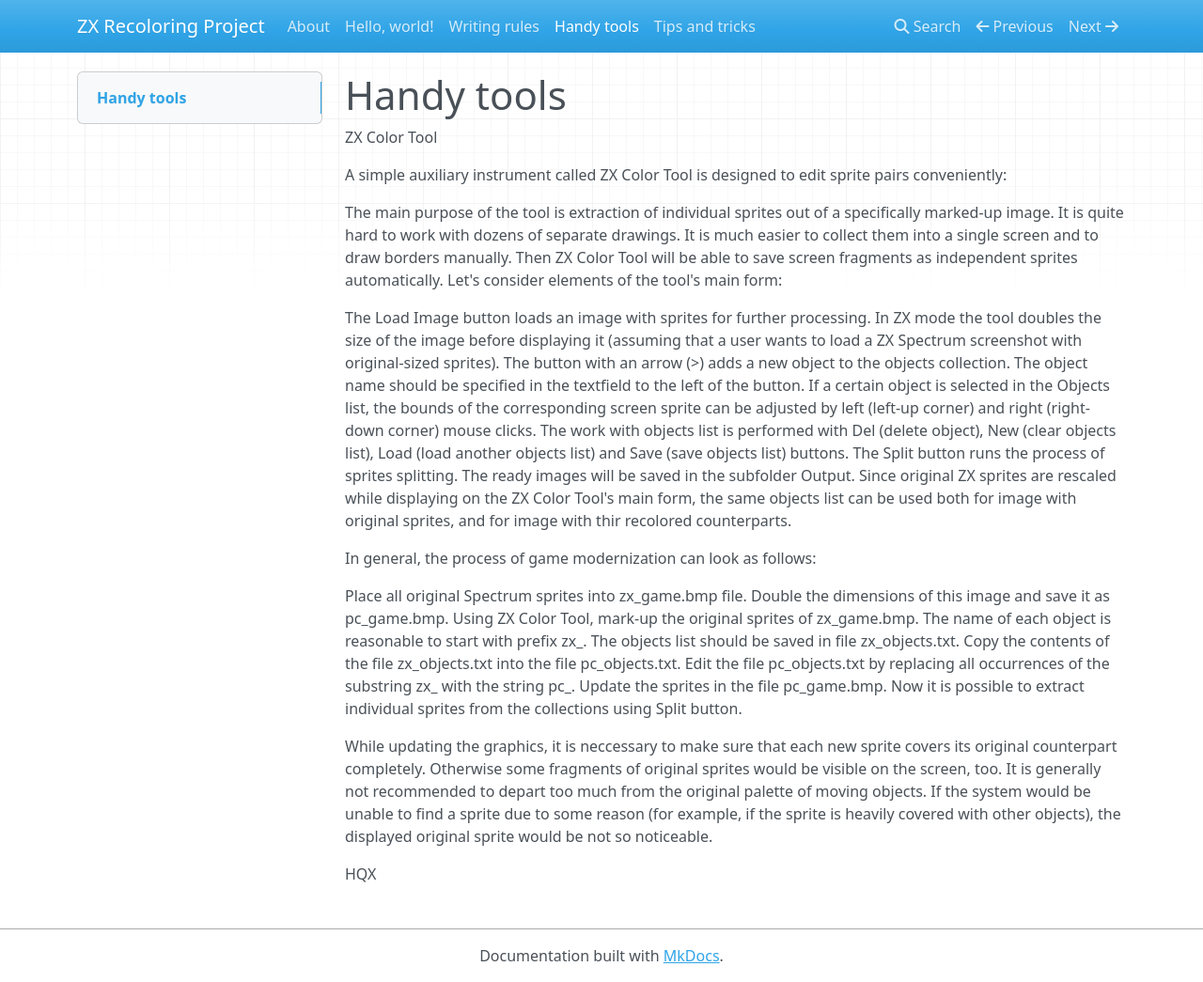
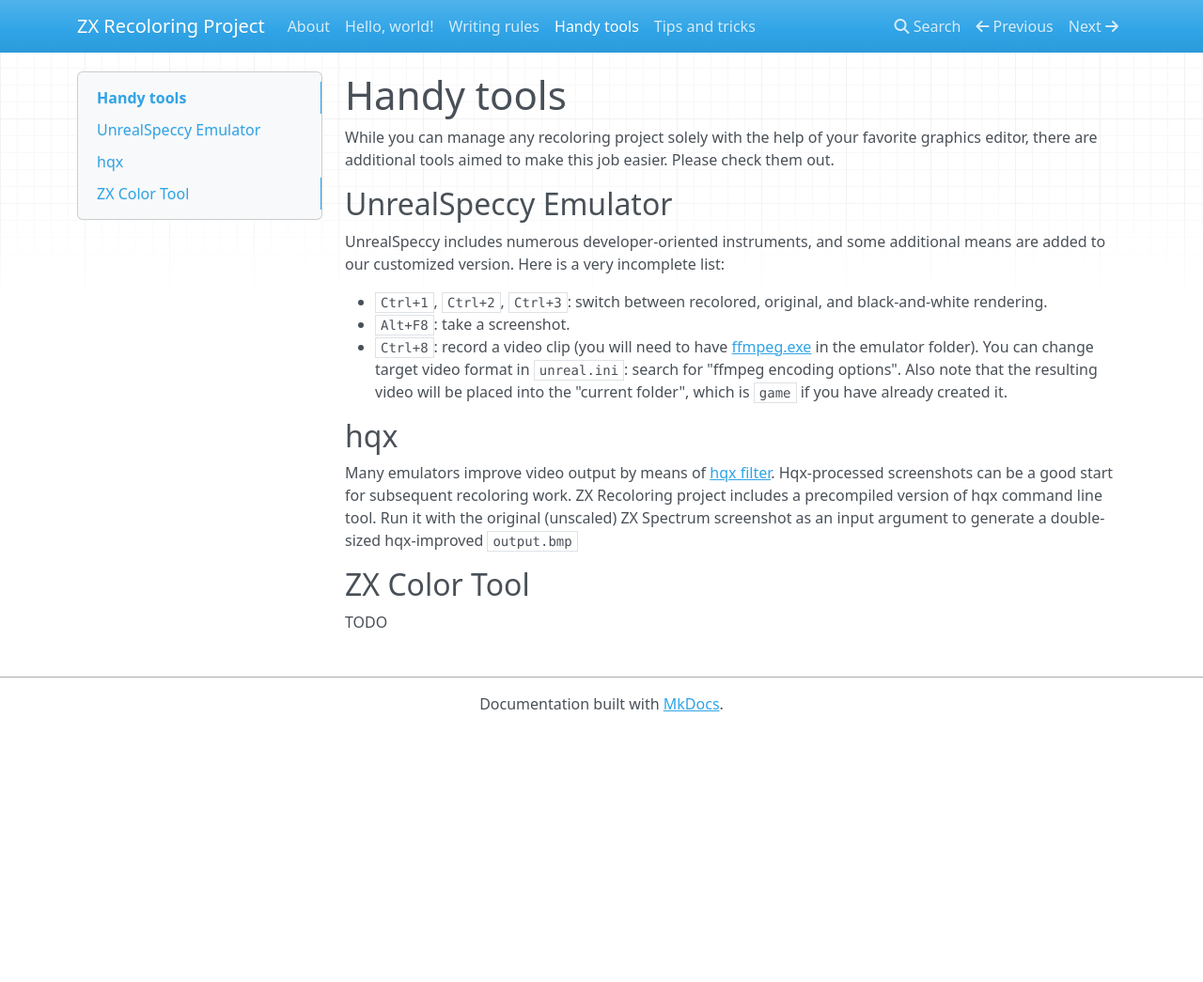
Before and after one commit to rg-software/zxrecolor, an MkDocs documentation site: the page built from Docs_Source/handy-tools.md, in a window 1280 px wide and 1045 px high. Shown: the whole window at 94% size. Built offline with MkDocs 1.6.1, drawn with Linux system fonts in a browser that asks for light colours; nearby versions of some CDN libraries.

Commit message:
documentation update

```diff
--- a/Docs_Source/handy-tools.md
+++ b/Docs_Source/handy-tools.md
@@ -1,8 +1,24 @@
 # Handy tools
 
-ZX Color Tool
+While you can manage any recoloring project solely with the help of your favorite graphics editor, there are additional tools aimed to make this job easier. Please check them out.
 
-A simple auxiliary instrument called ZX Color Tool is designed to edit sprite pairs conveniently:
+## UnrealSpeccy Emulator
+
+UnrealSpeccy includes numerous developer-oriented instruments, and some additional means are added to our customized version. Here is a very incomplete list:
+
+- `Ctrl+1`, `Ctrl+2`, `Ctrl+3`: switch between recolored, original, and black-and-white rendering.
+- `Alt+F8`: take a screenshot.
+- `Ctrl+8`: record a video clip (you will need to have [ffmpeg.exe](files/ffmpeg.zip) in the emulator folder). You can change target video format in `unreal.ini`: search for "ffmpeg encoding options". Also note that the resulting video will be placed into the "current folder", which is `game` if you have already created it.
+
+
+## hqx
+
+Many emulators improve video output by means of [hqx filter](https://en.wikipedia.org/wiki/Hqx). Hqx-processed screenshots can be a good start for subsequent recoloring work. ZX Recoloring project includes a precompiled version of hqx command line tool. Run it with the original (unscaled) ZX Spectrum screenshot as an input argument to generate a double-sized hqx-improved `output.bmp`
+
+## ZX Color Tool
+
+TODO
+<!-- A simple auxiliary instrument called ZX Color Tool is designed to edit sprite pairs conveniently:
 
 
 The main purpose of the tool is extraction of individual sprites out of a specifically marked-up image. It is quite hard to work with dozens of separate drawings. It is much easier to collect them into a single screen and to draw borders manually. Then ZX Color Tool will be able to save screen fragments as independent sprites automatically. Let's consider elements of the tool's main form:
@@ -26,3 +42,5 @@
 While updating the graphics, it is neccessary to make sure that each new sprite covers its original counterpart completely. Otherwise some fragments of original sprites would be visible on the screen, too. It is generally not recommended to depart too much from the original palette of moving objects. If the system would be unable to find a sprite due to some reason (for example, if the sprite is heavily covered with other objects), the displayed original sprite would be not so noticeable.
 
 HQX
+
+-->
```
Also changed, not shown: Docs_Source/tips-and-tricks.md (+1 -1 lines), 1 other file.
